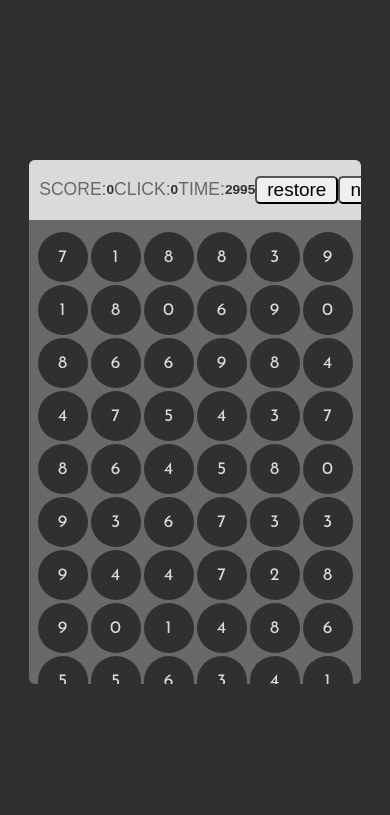
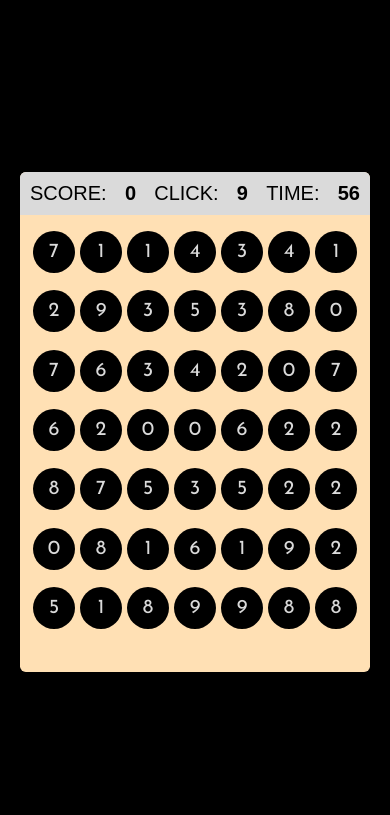
Before and after one commit to sumeet57/BubbleGame, a plain HTML site: page index.html in a window 390 px wide. Drawn offline with Linux system fonts and the light colour scheme; a web font is replaced by a local one.

Commit message:
Add files via upload

```diff
--- a/index.html
+++ b/index.html
@@ -12,17 +12,21 @@
 <body>
     <div class="main">
 
+        <div class="table">
+            <h4>high score : <span id="high"></span></h4>
+            <br>
+            <h2>Points</h2>
+            <div>
+
+                <p id="point_display">0</p>
+                <button onclick="start()">new game</button>
+            </div>
+        </div>
         <div class="container">
             <div class="conttop">
                 Score:<div class="box" id="score">500</div>
                 Click:<div class="box" id="hit">5</div>
                 Time:<div class="box" id="time">60</div>
-                <div class="divres">
-                    <button id="restore">restore</button>
-                </div>
-                <div class="divnew">
-                    <button onclick="newg()">new</button>
-                </div>
             </div>
             <div class="contbody">
 
--- a/script.js
+++ b/script.js
@@ -1,66 +1,82 @@
 function start() {
-  let randhit;
+
+  document.querySelector(".table").style.display = "none";
+  document.querySelector(".table").style.opacity = "0";
   let score = 0;
-  let count = 80;
-  let time = 3000;
-  let createelem = "";
+  let body = document.querySelector(".contbody");
+  let score_display = document.querySelector("#score");
+  let time = 60;
+  let time_display = document.getElementById("time");
+  score_display.innerText =score;
+  time_display.innerText = time;
+  body.style.filter = "blur(0px)";
+let temp_to_point = localStorage.getItem("hp");
 
-  function create() {
-    document.querySelector(".contbody").innerHTML = "";
-    if (window.innerWidth < 750) {
-      for (var i = 1; i < 65; i++) {
-        var rand = Math.floor(Math.random() * 10);
-        createelem += `<h1 class="elem">${rand}</h1>`;
-      }
+if(temp_to_point == null){
+  localStorage.setItem("hp",0);
+}
+  let n;
+  function get_numbers() {
+    body.innerText = '';
+    for(let i = 0;i<49;i++){
+      n = document.createElement("h1");
+      n.textContent = Math.floor(Math.random()*10);
+      body.appendChild(n);
+      n=0
     }
-    if (window.innerWidth > 750) {
-      for (var i = 1; i < 82; i++) {
-        var rand = Math.floor(Math.random() * 10);
-        createelem += `<h1 class="elem">${rand}</h1>`;
-      }
-    }
-    document.querySelector(".contbody").innerHTML = createelem;
-  }
-  function timer() {
-    var createtime = setInterval(() => {
-      if (time > 0) {
-        time--;
-        document.getElementById("time").textContent = time;
-      } else {
-        clearInterval(createtime);
-        document.querySelector(".contbody").innerHTML = `game over<br>
-    <p class="scoreb">Your score : ${score - 1}</p><br>
-    `;
-      }
-    }, 1000);
-  }
-  function randomhit() {
-    var rand = Math.floor(Math.random() * 10);
-    randhit = rand;
-    document.querySelector("#hit").textContent = randhit;
-  }
-  function scorefn() {
-    document.querySelector("#score").textContent = score;
-    score++;
   }
 
-  document.querySelector("#restore").addEventListener("click", () => {
-    create();
-  });
+  get_numbers();
 
-  document.querySelector(".contbody").addEventListener("click", (dets) => {
-    if (Number(dets.target.textContent) === randhit) {
-      createelem = "";
-      scorefn();
-      randomhit();
-      create();
+
+
+  let a = setInterval(()=>{
+    if(time == 0){
+      document.querySelector(".table").style.display = "flex";
+      document.querySelector(".table").style.opacity = "1";
+      document.querySelector(".table div p").innerText = score;
+      let high_point = localStorage.getItem("hp");
+      if(high_point < score){
+        localStorage.setItem("hp",score);
+      }
+      document.querySelector(".table h4 span").innerText = high_point;
+      clearInterval(a);
+
+      body.style.filter = "blur(5px)";
+      body.innerText = '';
+
     }
-  });
+    time_display.innerText = time;
+    time--;
+  },1000);
 
-  scorefn();
-  randomhit();
-  timer();
-  create();
+  function get_score(){
+    score++;
+    score_display.innerText = score;
+  }
+
+
+  let hit;
+
+
+  function get_hit(){
+  hit = Math.floor(Math.random()*10);
+  let hit_display = document.getElementById("hit");
+  hit_display.innerText = hit;
+  }
+
+  let main_body = document.querySelector(".contbody");
+
+  main_body.addEventListener("click",(e)=>{
+    if(hit == e.target.innerText){
+      get_hit();
+      get_numbers();
+      get_score();
+    }
+  })
+
+
+  get_hit();
 }
 
 start();
--- a/style.css
+++ b/style.css
@@ -5,8 +5,8 @@
   font-family: "Dhurjati", sans-serif;
 }
 :root {
-  --main: #303030;
-  --medium: dimgrey;
+  --main: #000;
+  --medium: #ffe0b4;
   --low: #dadada;
 }
 html,
@@ -22,10 +22,64 @@ body {
   display: flex;
   align-items: center;
   justify-content: center;
+  position: relative;
 }
+
+.table{
+  width: 200px;
+  height: 300px;
+  position: absolute;
+  z-index: 2;
+  background-color: grey;
+  border-radius: 50px;
+  display: flex;
+  justify-content: center;
+  align-items: center;
+  flex-direction: column;
+  text-align: center;
+  display: none;
+  opacity: 0;
+  transition: all ease-in-out 1s;
+}
+.table h2{
+  font-family: 'Franklin Gothic Medium', 'Arial Narrow', Arial, sans-serif;
+  text-transform: uppercase;
+  padding: 10px;
+  font-weight: 500;
+}
+.table div p{
+  font-family: 'Times New Roman', Times, serif;
+  font-size: 25px;
+  padding: 10px;
+  font-weight: 700;
+}
+.table h4{
+  font-size: 20px;
+  font-family: cursive;
+  text-transform: capitalize;
+  font-weight: 300;
+}
+.table h4 span{
+  font-family: 'Times New Roman', Times, serif;
+}
+.table div button{
+  padding: 0px 10px;
+  background-color: #dadada;
+  border: none;
+  border-radius: 50px;
+  text-transform: uppercase;
+  font-size: 15px;
+  cursor: pointer;
+  transition: all cubic-bezier(0.19, 1, 0.22, 1) .5s;
+}
+.table div button:hover{
+  background-color: #000;
+  color: #dadada;
+}
+
 .container {
-  width: 50rem;
-  height: 70%;
+  width: 350px;
+  height: 500px;
   background-color: var(--medium);
   border-radius: 1.5vw;
   overflow: hidden;
@@ -33,21 +87,20 @@ body {
 .container .conttop {
   width: 100%;
   height: fit-content;
-
   background-color: var(--low);
-  color: var(--medium);
+  color: var(--main);
   display: flex;
   justify-content: space-between;
   align-items: center;
-  padding: 30px 10px;
+  padding: 10px 10px;
   text-transform: uppercase;
-  font-size: 2vw;
+  font-size: 20px;
 }
 .container .conttop button {
   padding: 1px 10px;
   font-weight: 500;
   border-radius: 5px;
-  font-size: 19px;
+  font-size: 10px;
   text-align: center;
   transition: cubic-bezier(0.19, 1, 0.22, 1) 0.5s;
 }
@@ -63,10 +116,10 @@ body {
   text-align: center;
   text-transform: uppercase;
   font-weight: 900;
-  font-size: 2.2vw;
+  font-size: 20px;
 }
 .container .contbody {
-  padding: 2vh 1vw;
+  padding: 10px 10px;
   position: relative;
   display: flex;
   text-transform: uppercase;
@@ -81,8 +134,8 @@ body {
   gap: 5px;
 }
 .container .contbody h1 {
-  width: 62.5px;
-  height: 62.5px;
+  width: 42px;
+  height: 42px;
   background-color: var(--main);
   border-radius: 50%;
   color: var(--low);
@@ -91,7 +144,7 @@ body {
   /* gap: 10px; */
   align-items: center;
   justify-content: center;
-  font-size: 1.8rem;
+  font-size: 20px;
   font-weight: 300;
   transition: all ease-in 0.1s;
 }
@@ -121,46 +174,3 @@ body {
   color: var(--low);
   cursor: pointer;
 }
-@media (max-width: 1000px) {
-  .container .contbody h1 {
-    gap: 5px;
-    width: 65px;
-    height: 65px;
-    font-size: 1.5rem;
-  }
-  .container .conttop {
-    height: 55px;
-    font-size: 3.5vw;
-  }
-  .container .conttop .box {
-    /* height: 50px; */
-    font-size: 3vw;
-  }
-}
-@media (max-width: 550px) {
-  .container .contbody {
-    gap: 3px;
-    padding: 0.8rem 0.2rem;
-  }
-  .container .contbody h1 {
-    gap: 10px;
-    width: 50px;
-    height: 50px;
-    font-size: 1.1rem;
-  }
-  .container .conttop {
-    height: 35px;
-    font-size: 4.5vw;
-  }
-  .container .conttop .box {
-    /* height: 50px; */
-    font-size: 3.5vw;
-  }
-  .container .contbody {
-    height: calc(100% - 30px);
-  }
-  .container {
-    width: 85vw;
-    height: 32.8rem;
-  }
-}
```
